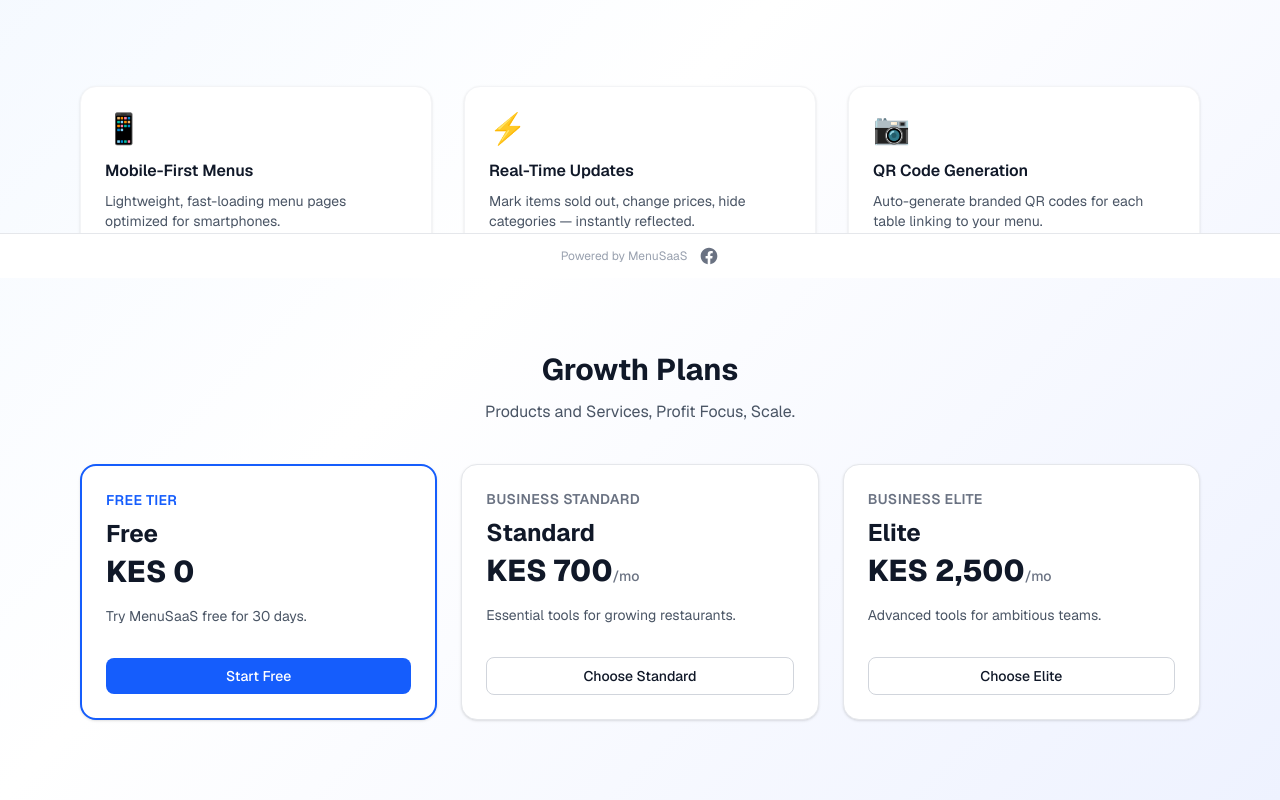
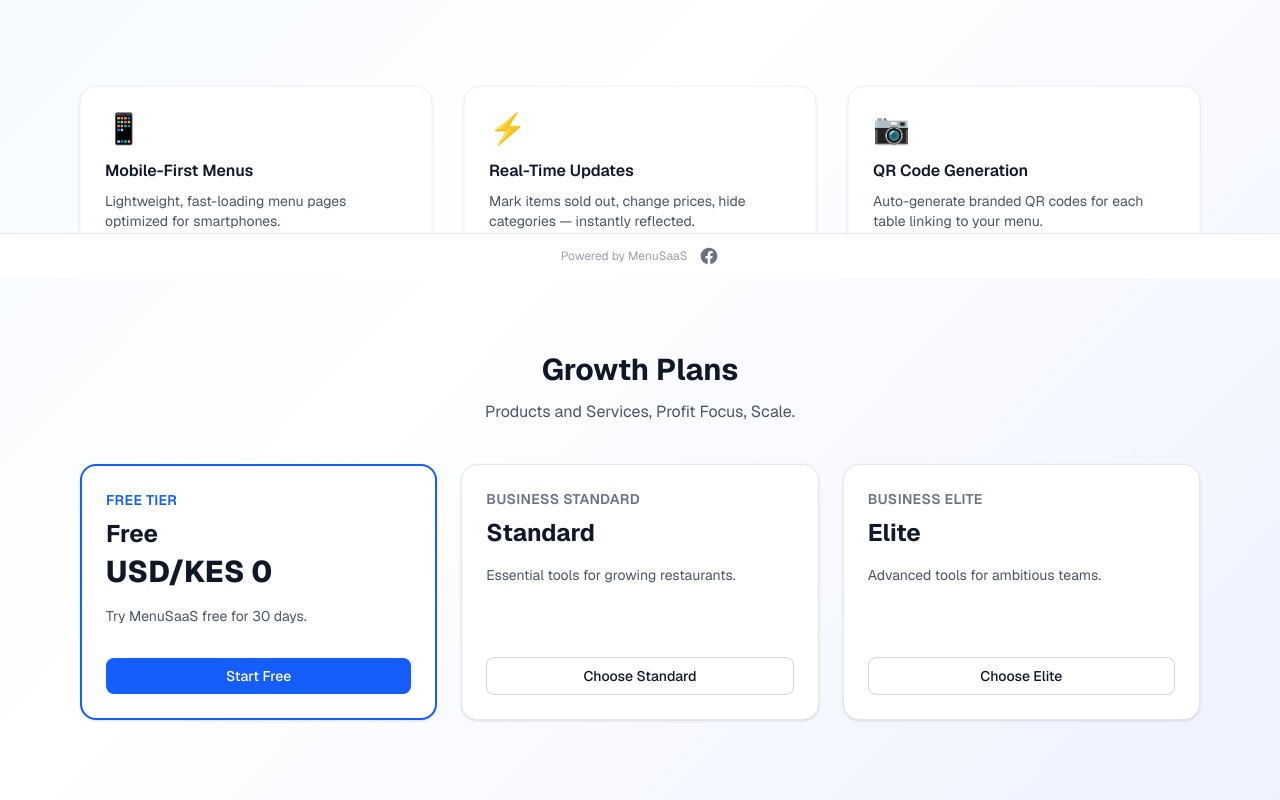
Before and after one commit to mosegic/proj, a Next.js app: page / in a window 1280 px wide. Shown: the part 522-1322 px from the top of the page. Built offline with nearby package versions, Linux system fonts and the light colour scheme.

Commit message:
Update pricing display in page.tsx
Updated pricing display to use USD instead of KES for the Free Tier plan. Removed pricing details for Business Standard and Business Elite plans.

```diff
--- a/src/app/page.tsx
+++ b/src/app/page.tsx
@@ -90,7 +90,7 @@ export default function HomePage() {
               <div className="flex-1">
                 <p className="text-sm font-semibold uppercase tracking-wide text-blue-600">Free Tier</p>
                 <h3 className="mt-2 text-2xl font-bold text-gray-900">Free</h3>
-                <p className="mt-1 text-3xl font-extrabold text-gray-900">KES 0</p>
+                <p className="mt-1 text-3xl font-extrabold text-gray-900">USD/KES 0</p>
                 <p className="mt-4 text-sm text-gray-600">Try MenuSaaS free for 30 days.</p>
               </div>
               <div className="mt-8">
@@ -105,9 +105,7 @@ export default function HomePage() {
               <div className="flex-1">
                 <p className="text-sm font-semibold uppercase tracking-wide text-gray-500">Business Standard</p>
                 <h3 className="mt-2 text-2xl font-bold text-gray-900">Standard</h3>
-                <p className="mt-1 text-3xl font-extrabold text-gray-900">
-                  KES 700<span className="text-sm font-medium text-gray-500">/mo</span>
-                </p>
+
                 <p className="mt-4 text-sm text-gray-600">Essential tools for growing restaurants.</p>
               </div>
               <div className="mt-8">
@@ -122,9 +120,7 @@ export default function HomePage() {
               <div className="flex-1">
                 <p className="text-sm font-semibold uppercase tracking-wide text-gray-500">Business Elite</p>
                 <h3 className="mt-2 text-2xl font-bold text-gray-900">Elite</h3>
-                <p className="mt-1 text-3xl font-extrabold text-gray-900">
-                  KES 2,500<span className="text-sm font-medium text-gray-500">/mo</span>
-                </p>
+
                 <p className="mt-4 text-sm text-gray-600">Advanced tools for ambitious teams.</p>
               </div>
               <div className="mt-8">
```
